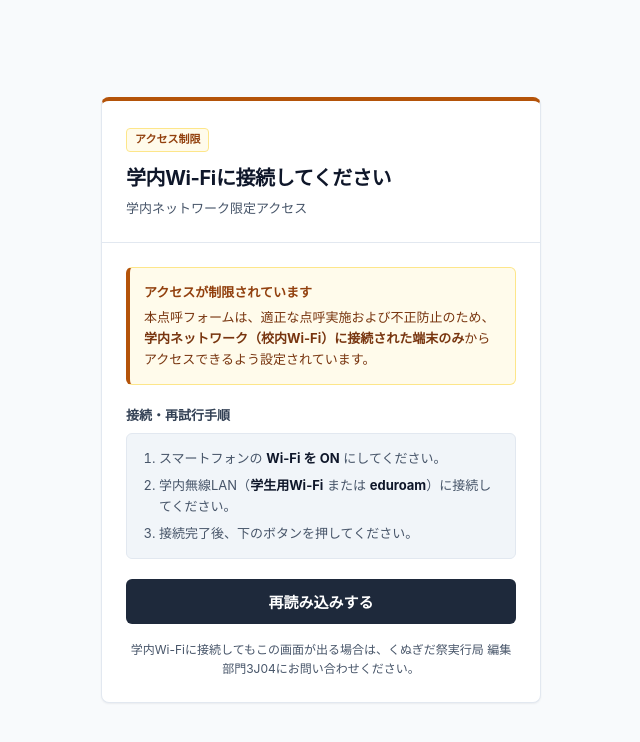
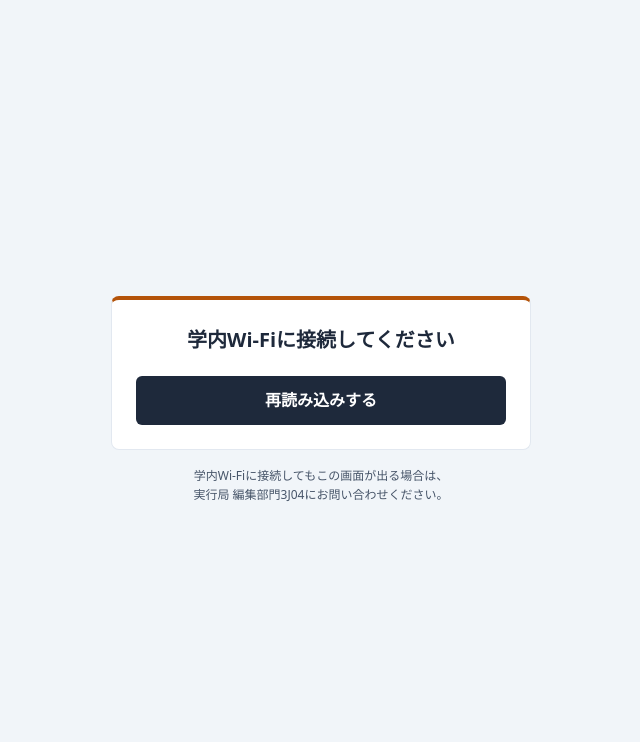
Before and after one commit to taka-ike/bumontenko, a website: page public/error-denied.html in a window 1280 px wide. Shown: the whole page, without its empty margins (319-959 px from the left). Drawn offline with Linux system fonts and the light colour scheme.

Commit message:
style: エラー画面を最小構成に整理し、公開画面の文言を簡素化
- error-denied.html の装飾を外枠のみに削減（183行 → 63行）
- index.html / complete.html のタイトル・案内文を簡潔化

Co-authored-by: CommandCodeBot <noreply@commandcode.ai>

```diff
--- a/public/error-denied.html
+++ b/public/error-denied.html
@@ -3,180 +3,61 @@
 <head>
   <meta charset="UTF-8">
   <meta name="viewport" content="width=device-width, initial-scale=1.0">
-  <title>学内ネットワーク限定 - 文化祭点呼</title>
+  <title>学内ネットワークからアクセスしてください</title>
   <style>
-    /* 外部依存ゼロ（HTML/CSS Only、外部CDN・JSなし） */
-    :root {
-      color-scheme: light;
-    }
-    * {
-      box-sizing: border-box;
+    /* 外部依存ゼロ（外部CDNなし） */
+    * { box-sizing: border-box; }
+    body {
       margin: 0;
-      padding: 0;
-    }
-    html {
-      -webkit-text-size-adjust: 100%;
-    }
-    body {
-      font-family: -apple-system, BlinkMacSystemFont, "Segoe UI", Roboto, "Helvetica Neue", Arial, sans-serif;
-      background-color: #f8fafc;
-      color: #1e293b;
-      min-height: 100vh;
       min-height: 100dvh;
       display: flex;
+      flex-direction: column;
       align-items: center;
       justify-content: center;
+      gap: 16px;
       padding: 16px;
+      background: #f1f5f9;
+      color: #1e293b;
+      font-family: system-ui, -apple-system, "Segoe UI", Roboto, sans-serif;
       line-height: 1.6;
     }
-    .card {
-      background-color: #ffffff;
+    main {
+      width: 100%;
+      max-width: 420px;
+      padding: 24px;
+      background: #fff;
       border: 1px solid #e2e8f0;
       border-top: 4px solid #b45309;
       border-radius: 8px;
-      box-shadow: 0 1px 2px rgba(15, 23, 42, 0.06);
-      max-width: 440px;
+    }
+    h1 {
+      margin: 0 0 20px;
+      font-size: 20px;
+      text-align: center;
+    }
+    button {
       width: 100%;
-      overflow: hidden;
+      padding: 12px;
+      border: 0;
+      border-radius: 6px;
+      background: #1e293b;
+      color: #fff;
+      font: inherit;
+      font-weight: 600;
+      cursor: pointer;
     }
-    .header {
-      padding: 24px;
-      border-bottom: 1px solid #e2e8f0;
-    }
-    .badge {
-      display: inline-block;
-      background-color: #fffbeb;
-      color: #92400e;
-      border: 1px solid #fde68a;
-      border-radius: 4px;
-      padding: 2px 8px;
-      font-size: 11px;
-      font-weight: 700;
-    }
-    .title {
-      font-size: 20px;
-      font-weight: 700;
-      color: #0f172a;
-      letter-spacing: -0.02em;
-      margin-top: 10px;
-    }
-    .subtitle {
-      font-size: 13px;
-      color: #475569;
-      margin-top: 4px;
-    }
-    .content {
-      padding: 24px;
-    }
-    .alert-box {
-      background-color: #fffbeb;
-      border: 1px solid #fde68a;
-      border-left: 4px solid #b45309;
-      border-radius: 6px;
-      padding: 14px;
-      font-size: 13px;
-      color: #78350f;
-      margin-bottom: 20px;
-    }
-    .alert-title {
-      font-weight: 700;
-      color: #92400e;
-      margin-bottom: 4px;
-    }
-    .section-title {
-      font-size: 13px;
-      font-weight: 700;
-      color: #334155;
-      margin-bottom: 8px;
-    }
-    .steps {
-      background-color: #f1f5f9;
-      border: 1px solid #e2e8f0;
-      border-radius: 6px;
-      padding: 14px 16px 14px 32px;
-      font-size: 13px;
-      color: #475569;
-      margin-bottom: 20px;
-    }
-    .steps li {
-      margin-bottom: 6px;
-    }
-    .steps li:last-child {
-      margin-bottom: 0;
-    }
-    .steps strong {
-      color: #0f172a;
-    }
-    .btn-reload {
-      display: block;
-      width: 100%;
-      background-color: #1e293b;
-      color: #ffffff;
-      text-align: center;
-      text-decoration: none;
-      font-weight: 600;
-      font-size: 15px;
-      padding: 12px 16px;
-      border-radius: 6px;
-      border: none;
-      cursor: pointer;
-      font-family: inherit;
-      transition: background-color 0.2s;
-    }
-    .btn-reload:hover {
-      background-color: #0f172a;
-    }
-    .btn-reload:active {
-      transform: translateY(1px);
-    }
-    .btn-reload:focus-visible {
-      outline: 2px solid #0f172a;
-      outline-offset: 2px;
-    }
-    .footer-note {
-      text-align: center;
+    footer {
       font-size: 12px;
       color: #475569;
-      margin-top: 16px;
-    }
-    @media (max-width: 360px) {
-      .header,
-      .content {
-        padding: 18px;
-      }
+      text-align: center;
     }
   </style>
 </head>
 <body>
-  <div class="card">
-    <div class="header">
-      <span class="badge">アクセス制限</span>
-      <h1 class="title">学内Wi-Fiに接続してください</h1>
-      <p class="subtitle">学内ネットワーク限定アクセス</p>
-    </div>
-
-    <div class="content">
-      <div class="alert-box">
-        <p class="alert-title">アクセスが制限されています</p>
-        <p>
-          本点呼フォームは、適正な点呼実施および不正防止のため、<strong>学内ネットワーク（校内Wi-Fi）に接続された端末のみ</strong>からアクセスできるよう設定されています。
-        </p>
-      </div>
-
-      <div class="section-title">接続・再試行手順</div>
-      <ol class="steps">
-        <li>スマートフォンの <strong>Wi-Fi を ON</strong> にしてください。</li>
-        <li>学内無線LAN（<strong>学生用Wi-Fi</strong> または <strong>eduroam</strong>）に接続してください。</li>
-        <li>接続完了後、下のボタンを押してください。</li>
-      </ol>
-
-      <!-- 確実にネットワークへ再問い合わせを行うため JavaScript によるリロードを使用 -->
-      <button onclick="location.reload()" class="btn-reload">再読み込みする</button>
-
-      <p class="footer-note">
-        学内Wi-Fiに接続してもこの画面が出る場合は、くぬぎだ祭実行局 編集部門3J04にお問い合わせください。
-      </p>
-    </div>
-  </div>
+  <main>
+    <h1>学内Wi-Fiに接続してください</h1>
+    <button onclick="location.reload()">再読み込みする</button>
+  </main>
+  <footer>学内Wi-Fiに接続してもこの画面が出る場合は、<br>実行局 編集部門3J04にお問い合わせください。</footer>
 </body>
 </html>
```
Also changed, not shown: public/complete.html (+2 -2 lines), public/index.html (+2 -3 lines).
